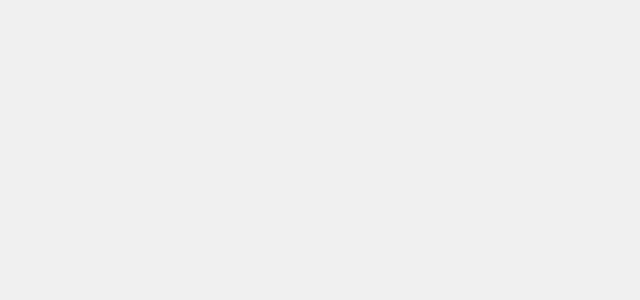
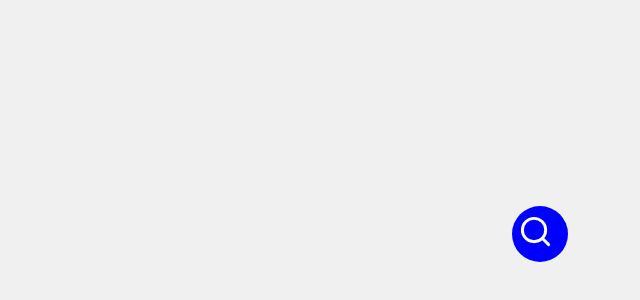
Before and after one commit to Ozodbek3/Cyber_Security, a React (Create React App) app: page / in a window 1280 px wide. Shown: the part 474-774 px from the top of the page, without its empty margins (640-1280 px from the left). Built offline with nearby package versions, Linux system fonts and the light colour scheme.

Commit message:
Search logika 50%

```diff
--- a/src/constants/routes.js
+++ b/src/constants/routes.js
@@ -1,7 +1 @@
 export const HOME_PAGE = "/";
-
-export const LOGIN_PAGE = "/login";
-
-export const INPROGRESS_PAGE = "/not-ready"
-
-export const ACCOUNT_PAGE = "/account"
--- a/src/containers/HomePage/HomeContainer.jsx
+++ b/src/containers/HomePage/HomeContainer.jsx
@@ -1,5 +1,8 @@
 import styled from "styled-components";
+import { useState } from "react";
 import { useNavigate } from "react-router-dom";
+import { Search } from "react-feather";
+import { RxCross2 } from "react-icons/rx";
 
 const Container = styled("div")`
   display: flex;
@@ -10,10 +13,73 @@ const Container = styled("div")`
   background-color: ${({ theme }) => theme.secondary};
 `;
 
+const Minidiv = styled("div")`
+  display: flex;
+  position: fixed;
+  background-color: blue;
+  transition: top 0.3s ease, left 0.3s ease, height 0.3s ease, width 0.3s ease, border-radius 0.3s ease;
+`;
+
+const Circle = styled("div")`
+  position: fixed;
+  cursor: pointer;
+  top: 86%;
+  left: 90.5%;
+  z-index: 1000;
+  color: white;
+  border-radius: 50%;
+  background-color: blue;
+`;
+
 const HomeContainer = ({ theme }) => {
   const navigate = useNavigate();
 
-  return <Container></Container>;
+  const [open, setOpen] = useState(false);
+  const [width, setWidth] = useState("7vh");
+  const [height, setHeight] = useState("7vh");
+
+  const Change = () => {
+    if (!open) {
+      setOpen(true);
+      setHeight("90vh");
+      setWidth("30vw");
+    } else {
+      setOpen(false);
+      setHeight("7vh");
+      setWidth("7vh");
+    }
+  };
+
+  const calculateTop = () => {
+    if (!open) return "85%";
+    return `calc(86% - 90vh + 7vh)`;
+  };
+
+  const calculateLeft = () => {
+    if (!open) return "90%";
+    return `calc(91% - 30vw + 7vh)`;
+  };
+
+  return (
+    <Container>
+      <Circle>
+        {open === false ? (
+          <Search onClick={Change} size={35} />
+        ) : (
+          <RxCross2 onClick={Change} size={35} color="white" />
+        )}
+      </Circle>
+      <Minidiv
+        style={{
+          width: width,
+          height: height,
+          top: calculateTop(),
+          left: calculateLeft(),
+          borderRadius: open ? "2rem" : "50%",
+        }}
+      />
+    </Container>
+  );
 };
 
 export default HomeContainer;
```
